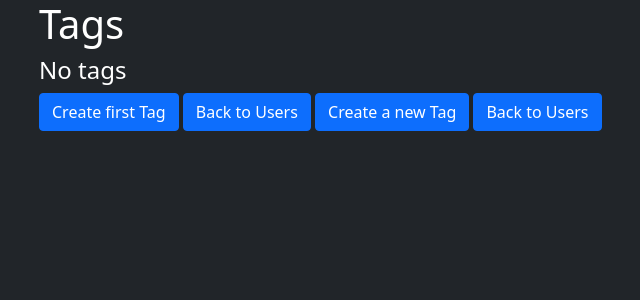
After one commit to masuggs515/Blogly, a Flask app: page /tags in a window 1280 px wide. The commit adds this page. Shown: the top 300 px of the page, without its empty margins (43-683 px from the left). Run offline with Flask 2, Linux system fonts and the light colour scheme; data that the repository does not hold is empty; some libraries are stand-ins or nearby versions.

Commit message:
added tags

```diff
--- a/app.py
+++ b/app.py
@@ -1,7 +1,7 @@
 """Blogly application."""
 
 from flask import Flask, render_template, request, redirect
-from models import db, connect_db, User, Post
+from models import db, connect_db, Users, Posts, Tags, PostTags
 
 app = Flask(__name__)
 app.config['SQLALCHEMY_DATABASE_URI'] = 'postgresql:///blogly'
@@ -21,7 +21,7 @@ def home_page():
 def users_list():
     """Create and populate list of added users."""
 
-    users = User.query.order_by(User.last_name).all()
+    users = Users.query.order_by(Users.last_name).all()
     return render_template('list.html', users=users)
 
 @app.route('/users/new')
@@ -39,7 +39,7 @@ def add_user():
     img_url = request.form["img_url"]
     img_url = img_url if img_url else None
 
-    new_user = User(first_name=first_name, last_name=last_name, image_url=img_url)
+    new_user = Users(first_name=first_name, last_name=last_name, image_url=img_url)
     db.session.add(new_user)
     db.session.commit()
     return redirect('/users')
@@ -48,15 +48,15 @@ def add_user():
 def user_detail(user_id):
     """Show details of user. Image and full name."""
 
-    user = User.query.get_or_404(user_id)
-    posts = Post.query.filter_by(user_id=user_id).all()
+    user = Users.query.get_or_404(user_id)
+    posts = Posts.query.filter_by(user_id=user_id).all()
     return render_template('details.html', user=user, posts=posts)
 
 @app.route('/users/<int:user_id>/edit')
 def edit_user_form(user_id):
     """Populate form to edit user information."""
 
-    user = User.query.get_or_404(user_id)
+    user = Users.query.get_or_404(user_id)
     return render_template('edit_user_form.html', user=user)
 
 @app.route('/users/<int:user_id>/edit', methods=["POST"])
@@ -67,7 +67,7 @@ def edit_user(user_id):
     last_name = request.form["last_name"]
     img_url = request.form["img_url"]
 
-    user = User.query.get_or_404(user_id)
+    user = Users.query.get_or_404(user_id)
     if first_name != '':
         user.first_name = first_name
     if last_name != '':
@@ -80,7 +80,7 @@ def edit_user(user_id):
 @app.route('/users/<int:user_id>/delete', methods=["POST"])
 def delete_user(user_id):
     """Delete user and redirect to users list."""
-    delete_user = User.query.get_or_404(user_id)
+    delete_user = Users.query.get_or_404(user_id)
     db.session.delete(delete_user)
     db.session.commit()
 
@@ -89,51 +89,138 @@ def delete_user(user_id):
 @app.route('/users/<int:user_id>/posts/new')
 def new_post_form(user_id):
     """Form to add a new post connected to user."""
-    user = User.query.get_or_404(user_id)
-    return render_template('post_form.html', user=user)
+    user = Users.query.get_or_404(user_id)
+    tags = Tags.query.all()
+    return render_template('post_form.html', user=user, tags=tags)
 
 @app.route('/users/<int:user_id>/posts/new', methods=["POST"])
 def submit_post(user_id):
     """Submit post to database."""
     title = request.form["title"]
     content = request.form["content"]
+    added_tags = request.form.getlist("tags")
 
-    user = User.query.get_or_404(user_id)
-    new_post = Post(title=title, content=content, user_id=user_id)
+    tag_ids = []
+    for num in added_tags:
+        if num != '':
+            tag_ids.append(int(num))
+
+    tags = Tags.query.filter(Tags.id.in_(tag_ids)).all()
+
+    user = Users.query.get_or_404(user_id)
+    new_post = Posts(title=title, content=content, user_id=user_id)
     db.session.add(new_post)
     db.session.commit()
+    post = Posts.query.get_or_404(new_post.id)
+    for tag in tags:
+        post_tag = PostTags(tag_id=tag.id, post_id=post.id)
+        db.session.add(post_tag)
+        db.session.commit()
+
     return redirect(f'/users/{user_id}')
 
 @app.route('/posts/<int:post_id>')
 def show_post(post_id):
     """Populate the post when it is clicked on."""
-    post = Post.query.get_or_404(post_id)
+    post = Posts.query.get_or_404(post_id)
     return render_template('show_post.html', post=post)
 
 @app.route('/posts/<int:post_id>/edit')
 def edit_post_form(post_id):
     """Form to edit post."""
-    post = Post.query.get_or_404(post_id)
-    return render_template('edit_post_form.html', post=post)
+    post = Posts.query.get_or_404(post_id)
+    tags = Tags.query.all()
+    return render_template('edit_post_form.html', post=post, tags=tags)
 
 @app.route('/posts/<int:post_id>/edit', methods=["POST"])
 def submit_post_edit(post_id):
     """Submit post edit to database."""
     title = request.form["title"]
     content = request.form["content"]
+    added_tags = request.form.getlist("tags")
 
-    post = Post.query.get_or_404(post_id)
+    old_tags = PostTags.query.filter_by(post_id=post_id).all()
+    for tag in old_tags:
+        db.session.delete(tag)
+        db.session.commit()
+
+    tag_ids = []
+    for num in added_tags:
+        if num != '':
+            tag_ids.append(int(num))
+
+    tags = Tags.query.filter(Tags.id.in_(tag_ids)).all()
+
+    post = Posts.query.get_or_404(post_id)
+
+
     post.title = title
     post.content = content
     db.session.commit()
+
+    for tag in tags:
+        post_tag = PostTags(tag_id=tag.id, post_id=post.id)
+        db.session.add(post_tag)
+        db.session.commit()
 
     return redirect(f'/posts/{post.id}')
 
 @app.route('/posts/<post_id>/delete', methods=["POST"])
 def delete_post(post_id):
     """Delete post from database."""
-    post = Post.query.get_or_404(post_id)
-    user_id = post.usr.id
+    post = Posts.query.get_or_404(post_id)
+    user_id = post.user.id
     db.session.delete(post)
     db.session.commit()
     return redirect(f'/users/{user_id}')
+
+
+@app.route('/tags')
+def show_tags():
+    tags = Tags.query.all()
+
+    return render_template('tag_list.html', tags=tags)
+
+@app.route('/tags/<tag_id>')
+def tag_details(tag_id):
+    tag = Tags.query.get_or_404(tag_id)
+
+    return render_template('tag_details.html', tag=tag)
+
+@app.route('/tags/new')
+def tag_form():
+
+    return render_template('new_tag_form.html')
+
+@app.route('/tags/new', methods=["POST"])
+def submit_tag_form():
+    tag_name = request.form["tag_name"]
+    new_tag = Tags(name=tag_name)
+    db.session.add(new_tag)
+    db.session.commit()
+
+    return redirect('/tags')
+
+
+@app.route('/tags/<tag_id>/edit')
+def edit_tag_form(tag_id):
+    tag = Tags.query.get_or_404(tag_id)
+
+    return render_template('tag_edit_form.html', tag=tag)
+
+@app.route('/tags/<tag_id>/edit', methods=["POST"])
+def edit_tag(tag_id):
+    tag_name = request.form["tag_name"]
+
+    tag = Tags.query.get_or_404(tag_id)
+    if tag_name != '':
+        tag.name = tag_name
+    db.session.commit()
+    return redirect(f'/tags/{tag_id}')
+
+@app.route('/tags/<tag_id>/delete', methods=["POST"])
+def delete_tag(tag_id):
+    tag = Tags.query.get_or_404(tag_id)
+    db.session.delete(tag)
+    db.commit()
+    return redirect('/tags')
--- a/templates/list.html
+++ b/templates/list.html
@@ -7,5 +7,5 @@
     <li><a href="/users/{{user.id}}">{{user.last_name}}, {{user.first_name}}</a></li>
     {% endfor %}
 </ul>
-<a href="/users/new" class="btn btn-primary">Add a user</a>
+<a href="/users/new" class="btn btn-primary">Add a user</a> <a href="/tags" class="btn btn-primary">See Tags</a>
 {%endblock%}
--- /dev/null
+++ b/templates/tag_list.html
@@ -0,0 +1,18 @@
+{% extends 'base.html' %}
+{% block title %}Tag List{% endblock %}
+{% block content %}
+<h1>Tags</h1>
+{% if tags %}
+<ul>
+    {% for tag in tags %}
+    <li><a href="/tags/{{tag.id}}">{{tag.name}}</a></li>
+    {% endfor %}
+</ul>
+{% else %}
+<h4>No tags</h4>
+<a class="btn btn-primary" href="tags/new">Create first Tag</a>
+<a href="/users" class="btn btn-primary">Back to Users</a>
+{% endif %}
+<a class="btn btn-primary" href="tags/new">Create a new Tag</a>
+<a href="/users" class="btn btn-primary">Back to Users</a>
+{% endblock %}
--- a/test_db.py
+++ b/test_db.py
@@ -1,6 +1,6 @@
 from unittest import TestCase
 from app import app
-from models import db, User, Post
+from models import db, Users, Posts
 
 
 app.config['SQLALCHEMY_DATABASE_URI'] = 'postgresql:///blogly_test'
@@ -17,8 +17,8 @@ class BloglyTestCase(TestCase):
     def setUp(self):
         """Delete queries and add sample user."""
 
-        Post.query.delete()
-        User.query.delete()
+        Posts.query.delete()
+        Users.query.delete()
 
         user = User(first_name="Test", last_name="Test", image_url="Test")
         db.session.add(user)
```
Also changed, not shown: models.py (+28 -5 lines), templates/edit_post_form.html (+11 -2 lines), templates/new_tag_form.html (added, +12 -0 lines), templates/post_form.html (+11 -1 lines), templates/show_post.html (+6 -2 lines), templates/tag_details.html (added, +26 -0 lines), templates/tag_edit_form.html (added, +13 -0 lines).
